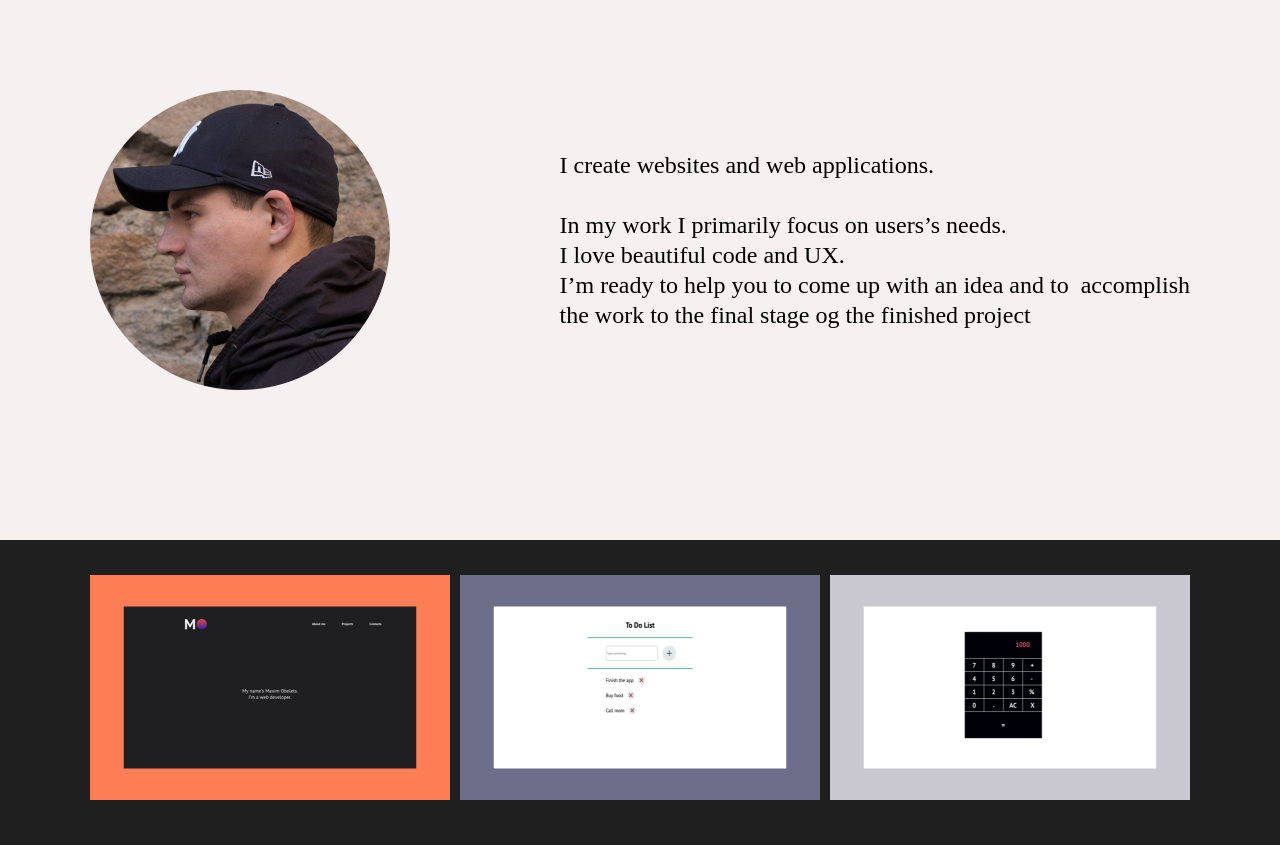
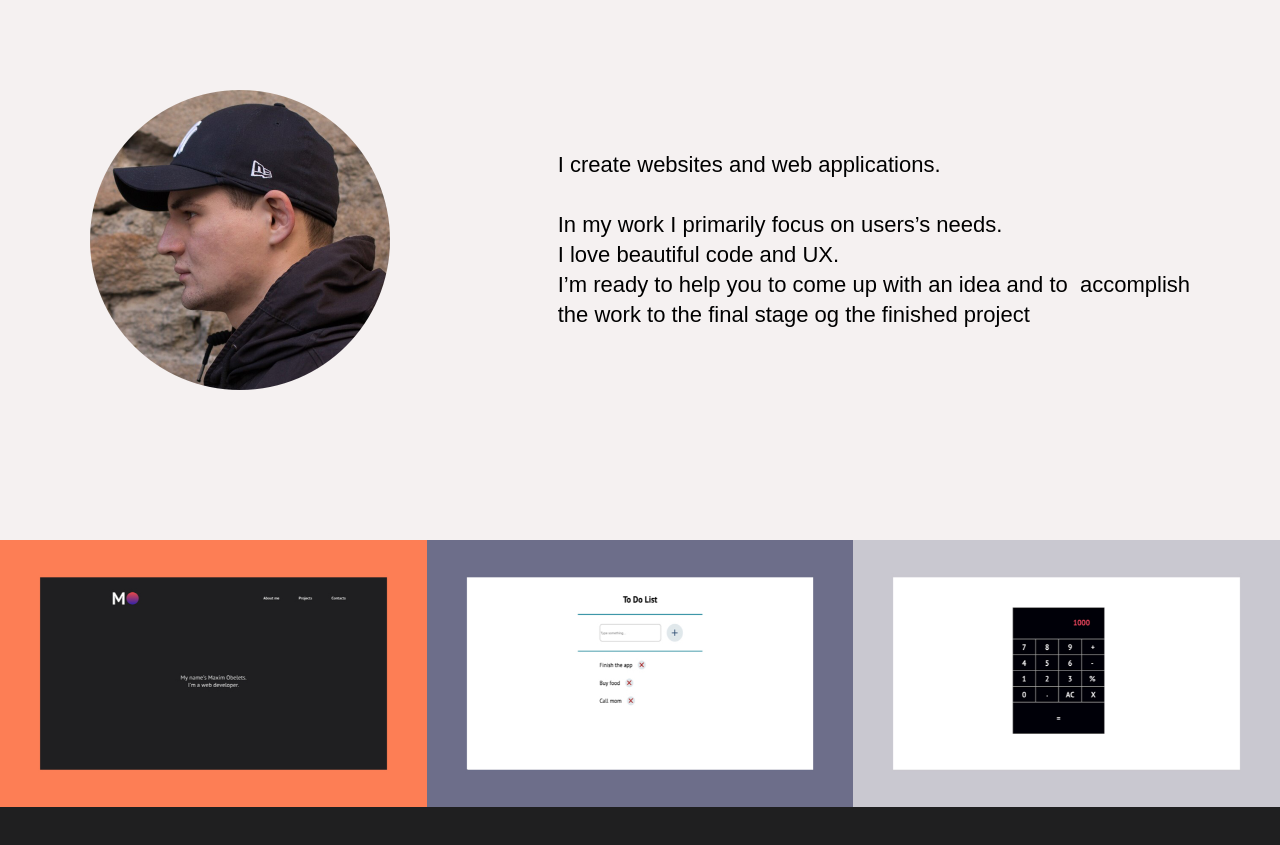
Before and after one commit to maximobelets/my-personal-website, a website: page source/index.html in a window 1280 px wide. Shown: the part 860-1705 px from the top of the page. Drawn offline with Linux system fonts and the light colour scheme.

Commit message:
fixed styles

```diff
--- a/source/index.html
+++ b/source/index.html
@@ -43,13 +43,11 @@
             </div>
         </section>
         <section class="projects">
-            <div class="container">
-                <section class="projects__images">
-                    <img src="img/ps.jpg" alt="My site" class="projects__image">
-                    <img src="img/todo.jpg" alt="ToDo" class="projects__image">
-                    <img src="img/calc.jpg" alt="Calculator" class="projects__image">
-                </section>
-            </div>
+            <section class="projects__images">
+                <img src="img/ps.jpg" alt="My site" class="projects__image">
+                <img src="img/todo.jpg" alt="ToDo" class="projects__image">
+                <img src="img/calc.jpg" alt="Calculator" class="projects__image">
+            </section>
         </section>
         <section class="skills">
             <h1 class="skills__title">
--- a/source/sass/blocks/about-me.scss
+++ b/source/sass/blocks/about-me.scss
@@ -16,7 +16,7 @@
 }
 
 .about-me__description {
-    font-size: 24px;
+    font-size: 22px;
     line-height: 30px;
     height: 180px;
     margin-top: 180px;
--- a/source/sass/blocks/page-header.scss
+++ b/source/sass/blocks/page-header.scss
@@ -1,5 +1,5 @@
 .page-header {
-    height: 800px;
+    height: 100vh;
     padding: 0;
     background-color: $main-color;
     overflow: hidden;
@@ -9,6 +9,7 @@
     list-style: none;
     display: flex;
     justify-content: space-between;
+    align-items: center;
     margin-top: 40px;
     font-size: 16px;
     color: #ffffff;
--- a/source/sass/blocks/projects.scss
+++ b/source/sass/blocks/projects.scss
@@ -8,8 +8,7 @@
 }
 
 .projects__image {
-    margin-top: 35px;
     margin-bottom: 35px;
-    width: 360px;
-    height: 225px;
+    width: calc(100%/3);
+    height: 100%;
 }
--- a/source/sass/global-files/global.scss
+++ b/source/sass/global-files/global.scss
@@ -1,3 +1,14 @@
+@font-face {
+    font-family: 'PT Sans';
+    src:  url('https://fonts.googleapis.com/css?family=PT+Sans&display=swap');
+    font-weight: normal;
+    font-style: normal;
+}
+
+body {
+    font-family: 'PT Sans', Arial, Sans-serif;
+}
+
 a {
     text-decoration: none;
     display:block;
```
Also changed, not shown: source/css/style.css.
